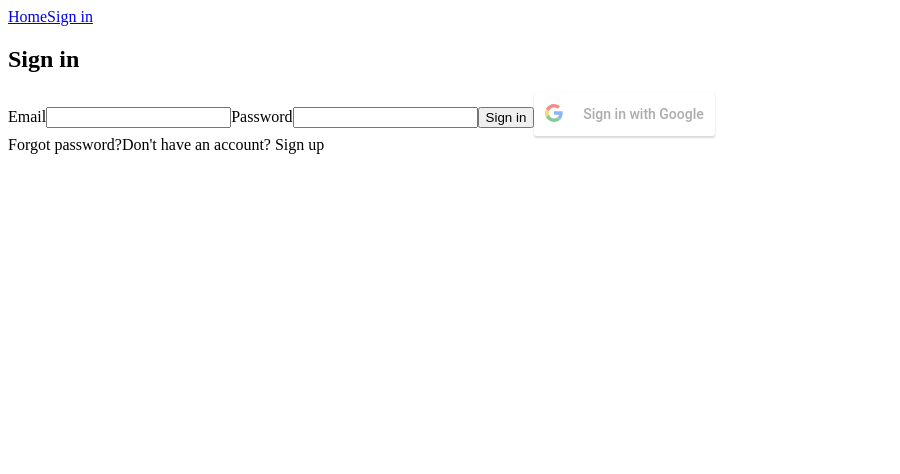
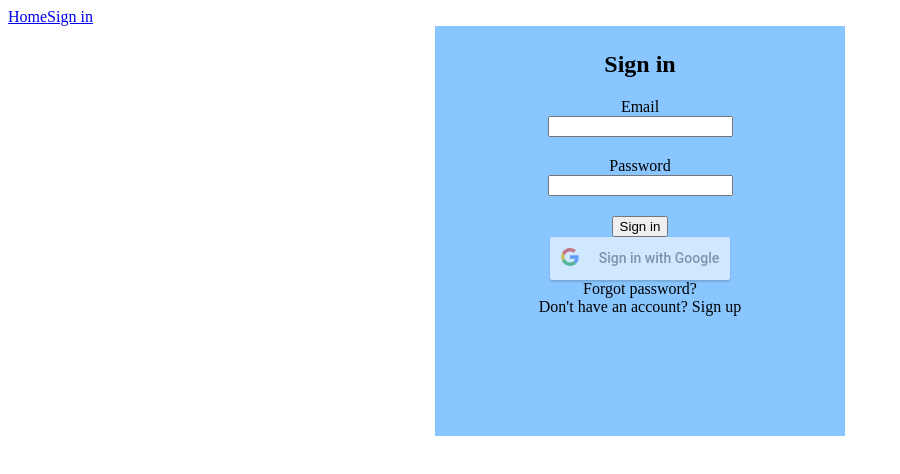
Before and after one commit to Inyoungk10/COMP4956Project_Client, a React (Create React App) app in the folder front-end/client-front-end/: page /login in a window 1280 px wide. Shown: the top 474 px of the page, without its empty margins (0-900 px from the left). Built offline with nearby package versions, Linux system fonts and the light colour scheme.

Commit message:
added initial styling to authentication page.

```diff
--- a/front-end/client-front-end/src/components/Auth.js
+++ b/front-end/client-front-end/src/components/Auth.js
@@ -2,6 +2,7 @@ import { useState } from 'react';
 import { useDispatch } from 'react-redux';
 import { useHistory } from 'react-router-dom';
 import { GoogleLogin } from 'react-google-login';
+import '../scss/auth.css';
 
 const Login = () => {
 
@@ -55,49 +56,61 @@ const Login = () => {
 
     return(
         <div>
+            <div id="submissionForm">
             { isSignup ? <h2>Sign up</h2> : <h2>Sign in</h2> }
             <form onSubmit={handleSubmit}>
                 { isSignup && (
                     <>
                     <label>First name</label>
+                    <br />
                     <input
                         value={firstName}
                         onChange={(e) => setFirstName(e.target.value)}
                         required
                     ></input>
+                    <br />
                     <label>Last name</label>
+                    <br />
                     <input
                         value={lastName}
                         onChange={(e) => setLastName(e.target.value)}
                         required
                     ></input>
+                    <br />
                     </>
                 )}
                 <label>Email</label>
+                <br />
                 <input
                     value={email}
                     onChange={(e) => setEmail(e.target.value)}
                     required
                 ></input>
+                <br />
                 <label>Password</label>
+                <br />
                 <input
                     value={password}
                     onChange={(e) => setPassword(e.target.value)}
                     required
                 ></input>
+                <br />
                 { isSignup && (
                     <>
                     <label>Repeat password</label>
+                    <br />
                     <input
                         value={repeatPassword}
                         onChange={(e) => setRepeatPassword(e.target.value)}
                         required
                     ></input>
+                    <br />
                     </>
                 )}
                 <button type='submit'>
                     { isSignup ? 'Sign up' : 'Sign in' }
                 </button>
+                <br />
                 <GoogleLogin
                     clientId="432327020955-d7cffq2keh3f41tmo5negie5adkeqp5c.apps.googleusercontent.com"
                     onSuccess={googleSuccess}
@@ -106,7 +119,8 @@ const Login = () => {
                 />
             </form>
             { isSignup ? <><span>Already have an account? </span><a onClick={formSwitch}>Sign in</a></>
-                : <><a>Forgot password?</a><span>Don't have an account? </span><a onClick={formSwitch}>Sign up</a></> }
+                : <><a>Forgot password?</a><br /><span>Don't have an account? </span><a onClick={formSwitch}>Sign up</a></> }
+        </div>
         </div>
     )
 }
--- /dev/null
+++ b/front-end/client-front-end/src/scss/auth.css
@@ -0,0 +1,12 @@
+#submissionForm {
+    margin: 0 auto;
+    width: 400px;
+    height: 400px;
+    padding: 5px;
+    text-align: center;
+    background-color: rgb(137, 198, 255);
+}
+
+input {
+    margin-bottom: 20px;
+}
```
